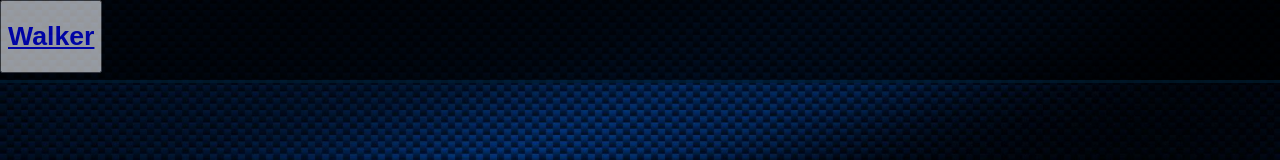
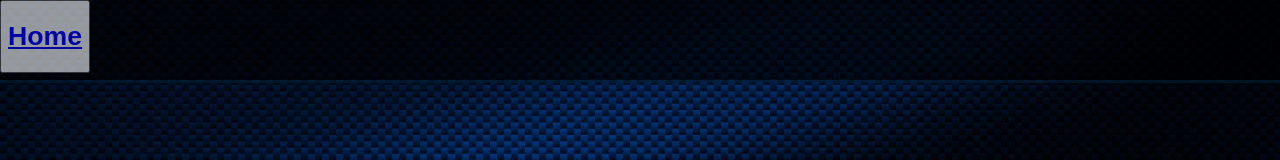
Before and after one commit to MasonWalker24/masonwalker.dev, a website: page public/index.html in a window 1280 px wide. Shown: the top 160 px of the page. Drawn offline with Linux system fonts and the light colour scheme.

Commit message:
Update index.html

```diff
--- a/public/index.html
+++ b/public/index.html
@@ -5,7 +5,7 @@
 </head>
 <body>
 <div class="navbar">
-<button><a href="/" class="navlogo"><h1>Walker</h1></a></button>
+<button><a href="/" class="navlogo"><h1>Home</h1></a></button>
 </div>
 </body>
 </html>
```
